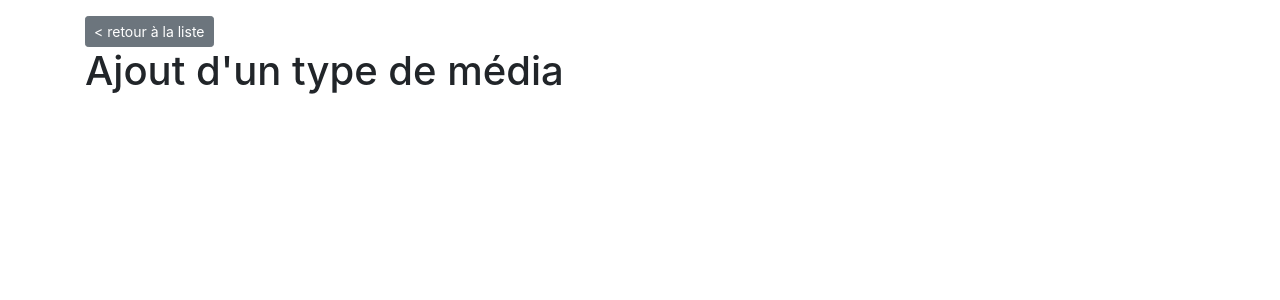
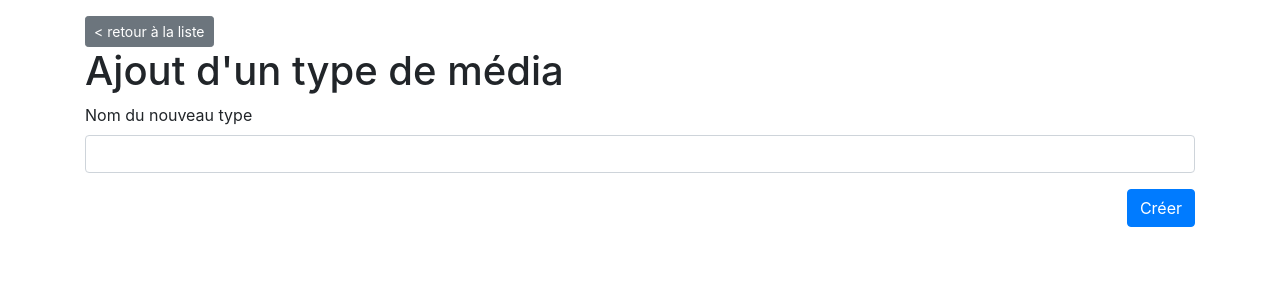
Before and after one commit to tomsihap/mediatheque-exercises, a PHP site: page /ajout-type.php in a window 1280 px wide. Shown: the top 300 px of the page. Run offline with PHP 8.4, Linux system fonts and the light colour scheme.

Commit message:
:rocket: Ajout d'un type

```diff
--- a/ajout-type.php
+++ b/ajout-type.php
@@ -6,6 +6,14 @@
 if (!empty($_POST)) {
 
     // Gérer les données du formulaire
+    $query = "  INSERT INTO type (name)
+                VALUES (:name)";
+
+    $request = $bdd->prepare($query);
+
+    $request->execute([
+        'name'   => $_POST['name'],
+    ]);
 
 }
 ?>
@@ -17,7 +25,16 @@ if (!empty($_POST)) {
 <h1>Ajout d'un type de média</h1>
 
 <!-- FORMULAIRE D'AJOUT -->
+<form action="ajout-type.php" method="post">
 
+    <div class="form-group">
+        <label for="formName">Nom du nouveau type</label>
+        <input name="name" class="form-control" type="text">
+    </div>
+
+    <button class="btn btn-primary float-right" type="submit">Créer</button>
+
+</form>
 <!-- / FORMULAIRE D'AJOUT -->
 
 <!-- // Inclusion du footer -->
```
